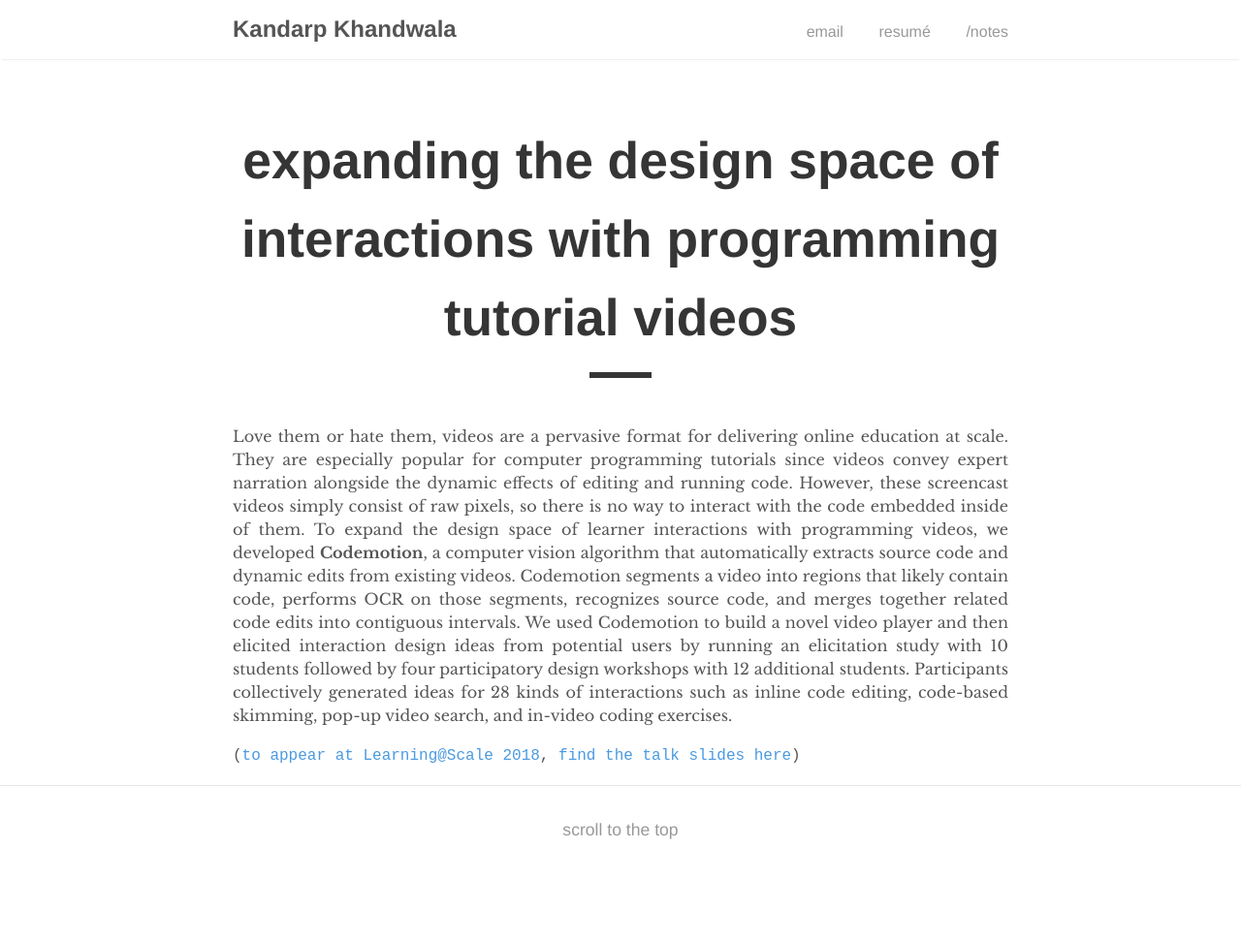
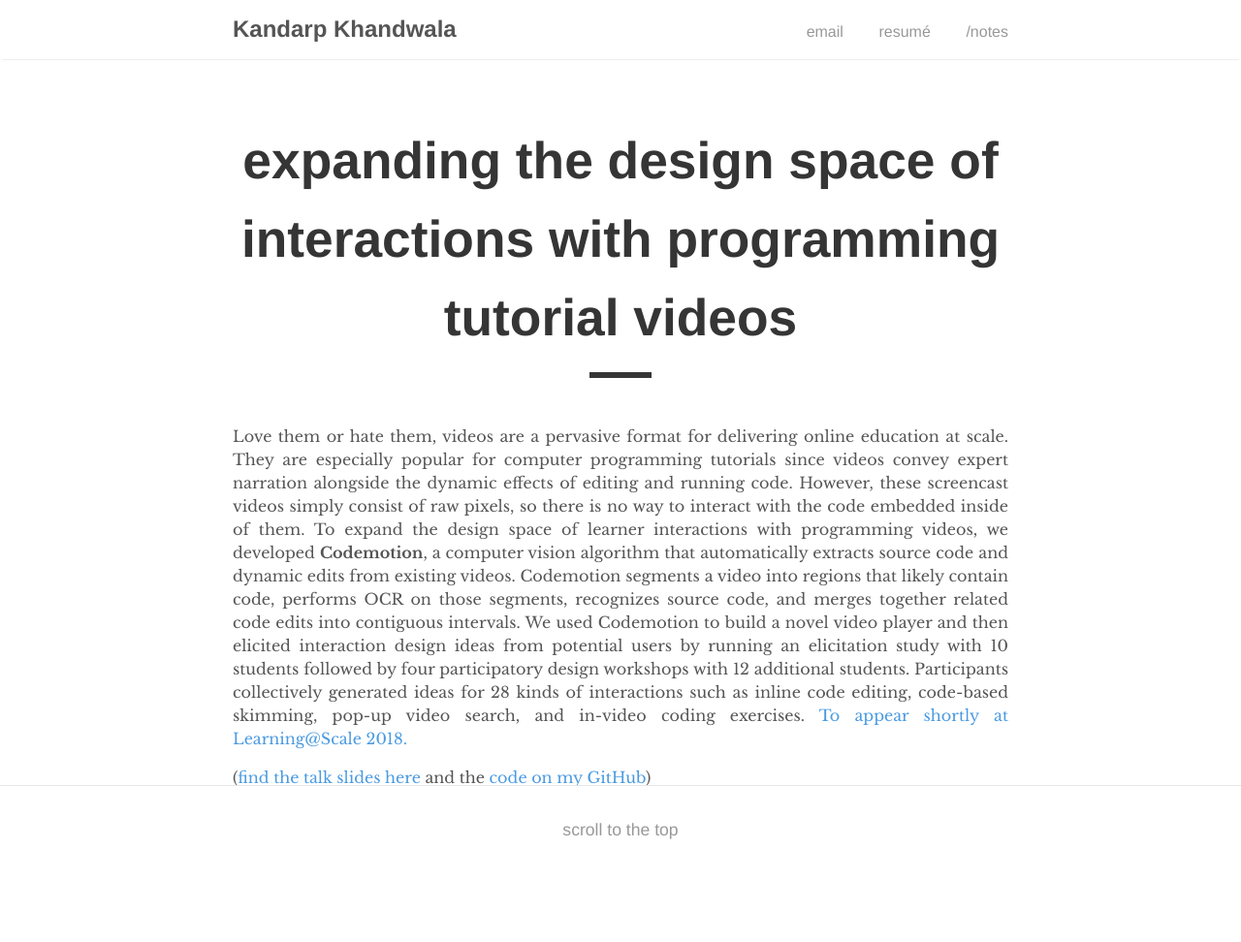
Before and after one commit to kandarpksk/kandarpksk.github.io, a Jekyll site: the page built from _posts/2018-01-28-codemotion.md, in a window 1280 px wide. Shown: the whole page at 97% size. Built offline with Jekyll 4.4.1, drawn with Linux system fonts in a browser that asks for light colours; before the commit the page ends 950 px from its top, so only the background shows below that.

Commit message:
Update 2018-01-28-codemotion.md

```diff
--- a/_posts/2018-01-28-codemotion.md
+++ b/_posts/2018-01-28-codemotion.md
@@ -4,6 +4,6 @@
 permalink: /codemotion
 ---
 
-Love them or hate them, videos are a pervasive format for delivering online education at scale. They are especially popular for computer programming tutorials since videos convey expert narration alongside the dynamic effects of editing and running code. However, these screencast videos simply consist of raw pixels, so there is no way to interact with the code embedded inside of them. To expand the design space of learner interactions with programming videos, we developed **Codemotion**, a computer vision algorithm that automatically extracts source code and dynamic edits from existing videos. Codemotion segments a video into regions that likely contain code, performs OCR on those segments, recognizes source code, and merges together related code edits into contiguous intervals. We used Codemotion to build a novel video player and then elicited interaction design ideas from potential users by running an elicitation study with 10 students followed by four participatory design workshops with 12 additional students. Participants collectively generated ideas for 28 kinds of interactions such as inline code editing, code-based skimming, pop-up video search, and in-video coding exercises.
+Love them or hate them, videos are a pervasive format for delivering online education at scale. They are especially popular for computer programming tutorials since videos convey expert narration alongside the dynamic effects of editing and running code. However, these screencast videos simply consist of raw pixels, so there is no way to interact with the code embedded inside of them. To expand the design space of learner interactions with programming videos, we developed **Codemotion**, a computer vision algorithm that automatically extracts source code and dynamic edits from existing videos. Codemotion segments a video into regions that likely contain code, performs OCR on those segments, recognizes source code, and merges together related code edits into contiguous intervals. We used Codemotion to build a novel video player and then elicited interaction design ideas from potential users by running an elicitation study with 10 students followed by four participatory design workshops with 12 additional students. Participants collectively generated ideas for 28 kinds of interactions such as inline code editing, code-based skimming, pop-up video search, and in-video coding exercises. [To appear shortly at Learning@Scale 2018.](https://dl.acm.org/citation.cfm?doid=3231644.3231652)
 
-<tt>([to appear at Learning@Scale 2018](https://dl.acm.org/citation.cfm?doid=3231644.3231652), [find the talk slides here](https://www.icloud.com/keynote/0CrqCVgrx10z1Dov72B_bmG-g#Codemotion-LAS18-Kandarp))</tt>
+([find the talk slides here](https://www.icloud.com/keynote/0CrqCVgrx10z1Dov72B_bmG-g#Codemotion-LAS18-Kandarp) and the [code on my GitHub](https://github.com/kandarpksk/codemotion-las2018))
```
